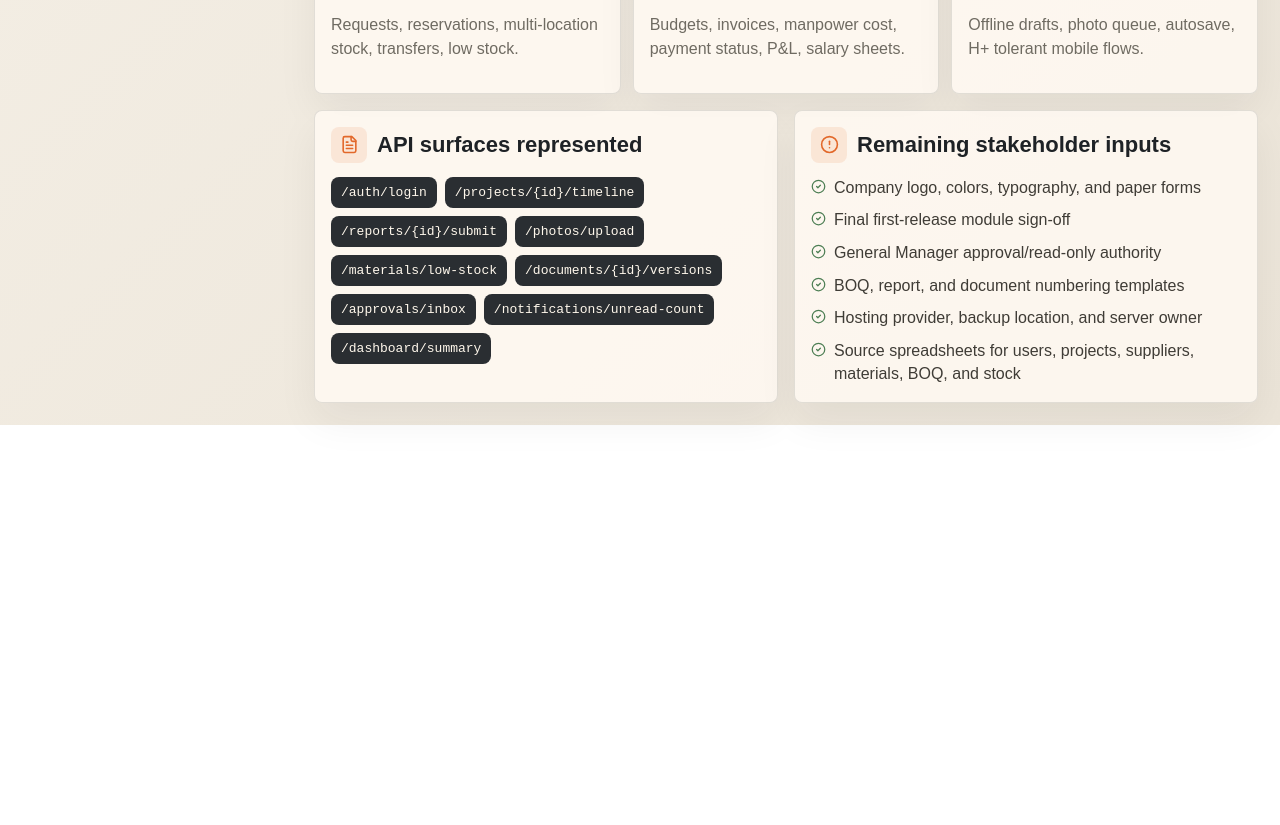
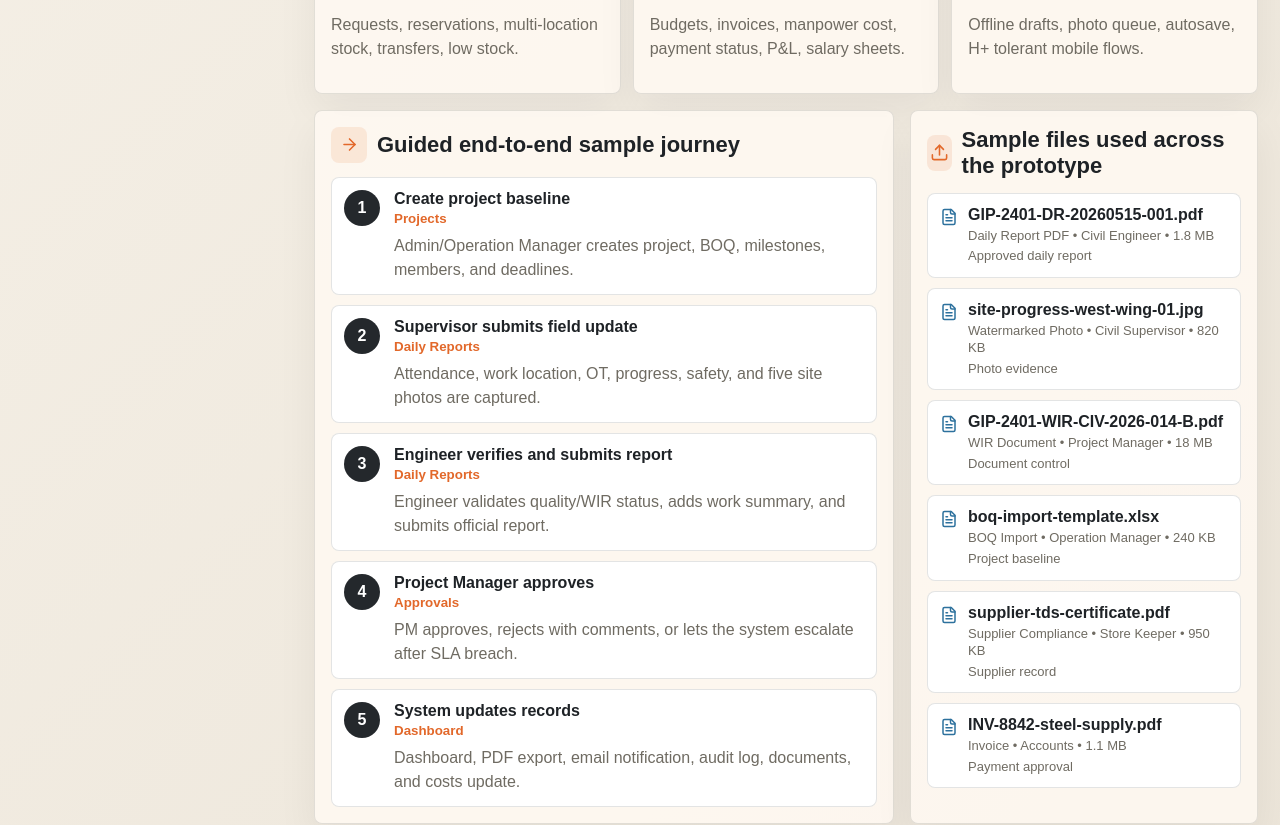
Before and after one commit to nirzaf/garrison-investments, a Next.js app in the folder prototype/: page / in a window 1280 px wide. Shown: the part 980-1805 px from the top of the page. Before the commit the page ends 1405 px from the top, so only its background shows below. Built offline with nearby package versions, Linux system fonts and the light colour scheme.

Commit message:
feat: add walkthrough steps and sample attachments
Add static walkthrough step definitions and sample attachment data to support portal demos and user onboarding flows.

```diff
--- a/prototype/app/globals.css
+++ b/prototype/app/globals.css
@@ -946,6 +946,87 @@ tr:last-child td {
   color: var(--orange);
 }
 
+.walkthrough {
+  display: grid;
+  gap: 10px;
+}
+
+.walkthrough article {
+  display: grid;
+  grid-template-columns: 38px 1fr;
+  gap: 12px;
+  padding: 12px;
+  border: 1px solid var(--line);
+  border-radius: var(--radius);
+  background: var(--surface-2);
+}
+
+.walkthrough article > span {
+  width: 36px;
+  height: 36px;
+  display: grid;
+  place-items: center;
+  border-radius: 50%;
+  background: var(--rail);
+  color: #fff;
+  font-weight: 800;
+}
+
+.walkthrough strong,
+.walkthrough small {
+  display: block;
+}
+
+.walkthrough small {
+  margin-top: 3px;
+  color: var(--orange);
+  font-weight: 800;
+}
+
+.walkthrough p {
+  margin: 8px 0 0;
+}
+
+.attachmentList {
+  display: grid;
+  grid-template-columns: repeat(2, minmax(0, 1fr));
+  gap: 10px;
+}
+
+.attachmentList.compact {
+  grid-template-columns: 1fr;
+}
+
+.attachmentList article {
+  display: flex;
+  gap: 10px;
+  align-items: flex-start;
+  padding: 12px;
+  border: 1px solid var(--line);
+  border-radius: var(--radius);
+  background: var(--surface-2);
+}
+
+.attachmentList svg {
+  flex: 0 0 auto;
+  color: var(--blue);
+  margin-top: 2px;
+}
+
+.attachmentList strong,
+.attachmentList span,
+.attachmentList small {
+  display: block;
+}
+
+.attachmentList span,
+.attachmentList small {
+  color: var(--muted);
+  font-size: 13px;
+  line-height: 1.35;
+  margin-top: 3px;
+}
+
 @keyframes riseIn {
   from {
     opacity: 0;
@@ -1053,7 +1134,8 @@ tr:last-child td {
   .projectSelector,
   .photoGrid,
   .flowGrid,
-  .detailGrid {
+  .detailGrid,
+  .attachmentList {
     grid-template-columns: 1fr;
   }
 
--- a/prototype/app/page.tsx
+++ b/prototype/app/page.tsx
@@ -42,9 +42,11 @@ import {
   reportFlow,
   reportRows,
   roleMatrix,
+  sampleAttachments,
   securityItems,
   suppliers,
   users,
+  walkthroughSteps,
   type ScreenKey,
 } from "@/lib/portal-data";
 
@@ -219,6 +221,15 @@ function OverviewScreen({ onOpen }: { onOpen: (screen: ScreenKey) => void }) {
             <p>{item.summary}</p>
           </article>
         ))}
+      </section>
+
+      <section className="dualGrid wideLeft">
+        <Panel title="Guided end-to-end sample journey" icon={<ArrowRight size={19} />}>
+          <WalkthroughTimeline />
+        </Panel>
+        <Panel title="Sample files used across the prototype" icon={<Upload size={19} />}>
+          <AttachmentList compact />
+        </Panel>
       </section>
 
       <section className="dualGrid">
@@ -410,6 +421,9 @@ function ReportsScreen() {
           <Checklist items={formSections} />
         </Panel>
       </section>
+      <Panel title="Sample report attachments" icon={<Upload size={19} />}>
+        <AttachmentList filter={["Daily Report PDF", "Watermarked Photo", "WIR Document"]} />
+      </Panel>
     </div>
   );
 }
@@ -494,6 +508,9 @@ function MaterialsScreen() {
           />
         </Panel>
       </section>
+      <Panel title="Sample material and supplier attachments" icon={<Upload size={19} />}>
+        <AttachmentList filter={["Supplier Compliance", "BOQ Import"]} />
+      </Panel>
     </div>
   );
 }
@@ -537,6 +554,9 @@ function DocumentsScreen() {
           />
         </Panel>
       </section>
+      <Panel title="Sample controlled documents" icon={<Upload size={19} />}>
+        <AttachmentList filter={["WIR Document", "BOQ Import", "Daily Report PDF"]} />
+      </Panel>
     </div>
   );
 }
@@ -565,6 +585,9 @@ function PhotosScreen() {
             "Deleted photos recoverable by Admin",
           ]}
         />
+      </Panel>
+      <Panel title="Sample media attachment" icon={<Upload size={19} />}>
+        <AttachmentList filter={["Watermarked Photo"]} />
       </Panel>
     </div>
   );
@@ -602,6 +625,9 @@ function AccountsScreen() {
             "OCR is future enhancement, not MVP",
           ]}
         />
+      </Panel>
+      <Panel title="Sample finance attachment" icon={<Upload size={19} />}>
+        <AttachmentList filter={["Invoice"]} />
       </Panel>
     </div>
   );
@@ -743,6 +769,9 @@ function DeliveryScreen() {
           ]}
         />
       </Panel>
+      <Panel title="Sample import and launch attachments" icon={<Upload size={19} />}>
+        <AttachmentList filter={["BOQ Import", "Supplier Compliance"]} />
+      </Panel>
     </div>
   );
 }
@@ -860,6 +889,52 @@ function CardList({ rows }: { rows: { title: string; meta: string; badge: string
   );
 }
 
+function WalkthroughTimeline() {
+  return (
+    <div className="walkthrough">
+      {walkthroughSteps.map((item) => (
+        <article key={item.step}>
+          <span>{item.step}</span>
+          <div>
+            <strong>{item.title}</strong>
+            <small>{item.screen}</small>
+            <p>{item.detail}</p>
+          </div>
+        </article>
+      ))}
+    </div>
+  );
+}
+
+function AttachmentList({
+  filter,
+  compact = false,
+}: {
+  filter?: string[];
+  compact?: boolean;
+}) {
+  const rows = filter
+    ? sampleAttachments.filter((item) => filter.includes(item.type))
+    : sampleAttachments;
+
+  return (
+    <div className={compact ? "attachmentList compact" : "attachmentList"}>
+      {rows.map((item) => (
+        <article key={item.name}>
+          <FileText size={18} />
+          <div>
+            <strong>{item.name}</strong>
+            <span>
+              {item.type} • {item.owner} • {item.size}
+            </span>
+            <small>{item.linkedTo}</small>
+          </div>
+        </article>
+      ))}
+    </div>
+  );
+}
+
 function Detail({ label, value }: { label: string; value: string }) {
   return (
     <div className="detailItem">
--- a/prototype/lib/portal-data.ts
+++ b/prototype/lib/portal-data.ts
@@ -479,3 +479,81 @@ export const remainingInputs = [
   "Hosting provider, backup location, and server owner",
   "Source spreadsheets for users, projects, suppliers, materials, BOQ, and stock",
 ];
+
+export const walkthroughSteps = [
+  {
+    step: "1",
+    title: "Create project baseline",
+    screen: "Projects",
+    detail: "Admin/Operation Manager creates project, BOQ, milestones, members, and deadlines.",
+  },
+  {
+    step: "2",
+    title: "Supervisor submits field update",
+    screen: "Daily Reports",
+    detail: "Attendance, work location, OT, progress, safety, and five site photos are captured.",
+  },
+  {
+    step: "3",
+    title: "Engineer verifies and submits report",
+    screen: "Daily Reports",
+    detail: "Engineer validates quality/WIR status, adds work summary, and submits official report.",
+  },
+  {
+    step: "4",
+    title: "Project Manager approves",
+    screen: "Approvals",
+    detail: "PM approves, rejects with comments, or lets the system escalate after SLA breach.",
+  },
+  {
+    step: "5",
+    title: "System updates records",
+    screen: "Dashboard",
+    detail: "Dashboard, PDF export, email notification, audit log, documents, and costs update.",
+  },
+];
+
+export const sampleAttachments = [
+  {
+    name: "GIP-2401-DR-20260515-001.pdf",
+    type: "Daily Report PDF",
+    owner: "Civil Engineer",
+    size: "1.8 MB",
+    linkedTo: "Approved daily report",
+  },
+  {
+    name: "site-progress-west-wing-01.jpg",
+    type: "Watermarked Photo",
+    owner: "Civil Supervisor",
+    size: "820 KB",
+    linkedTo: "Photo evidence",
+  },
+  {
+    name: "GIP-2401-WIR-CIV-2026-014-B.pdf",
+    type: "WIR Document",
+    owner: "Project Manager",
+    size: "18 MB",
+    linkedTo: "Document control",
+  },
+  {
+    name: "boq-import-template.xlsx",
+    type: "BOQ Import",
+    owner: "Operation Manager",
+    size: "240 KB",
+    linkedTo: "Project baseline",
+  },
+  {
+    name: "supplier-tds-certificate.pdf",
+    type: "Supplier Compliance",
+    owner: "Store Keeper",
+    size: "950 KB",
+    linkedTo: "Supplier record",
+  },
+  {
+    name: "INV-8842-steel-supply.pdf",
+    type: "Invoice",
+    owner: "Accounts",
+    size: "1.1 MB",
+    linkedTo: "Payment approval",
+  },
+];
```
